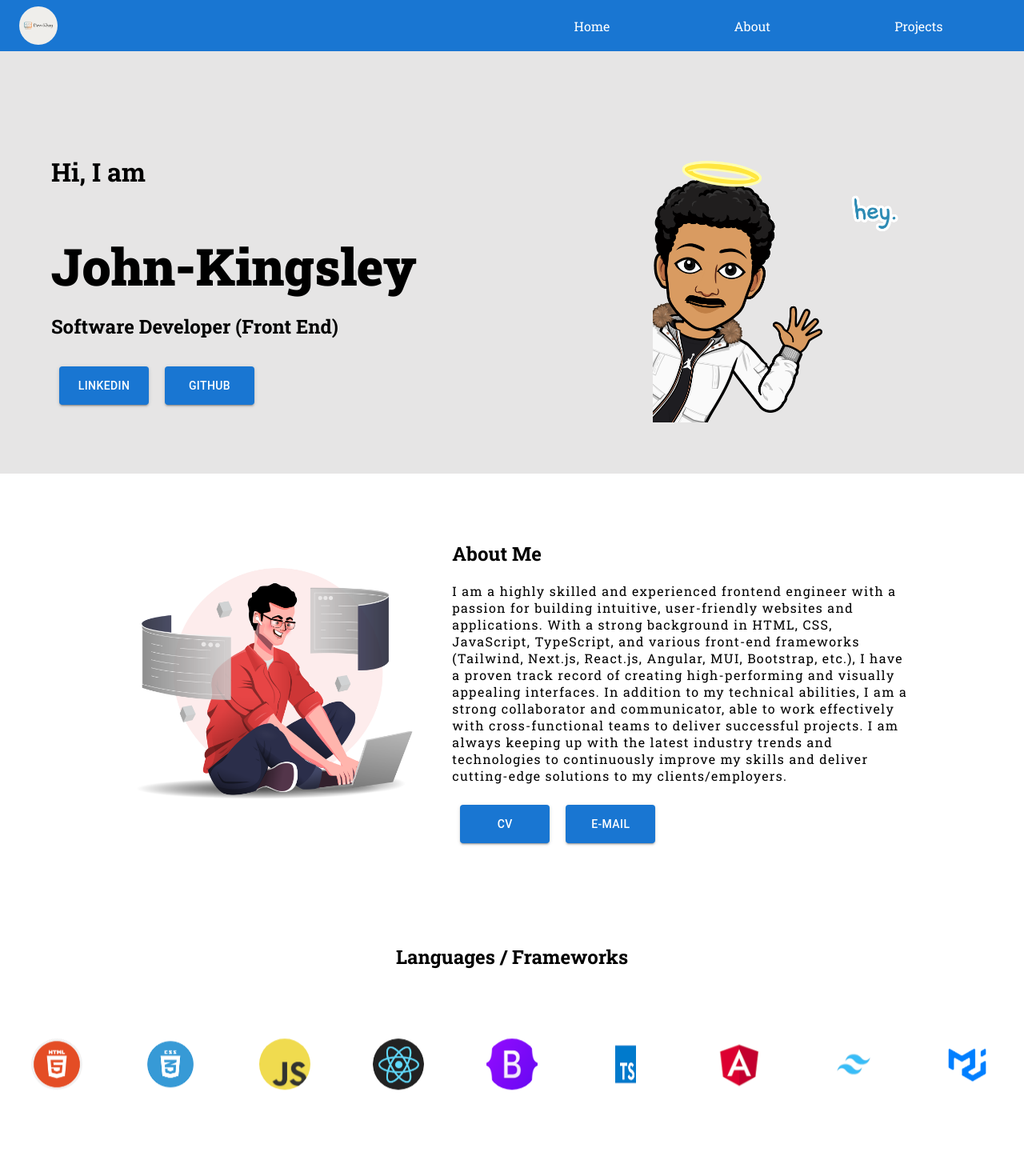
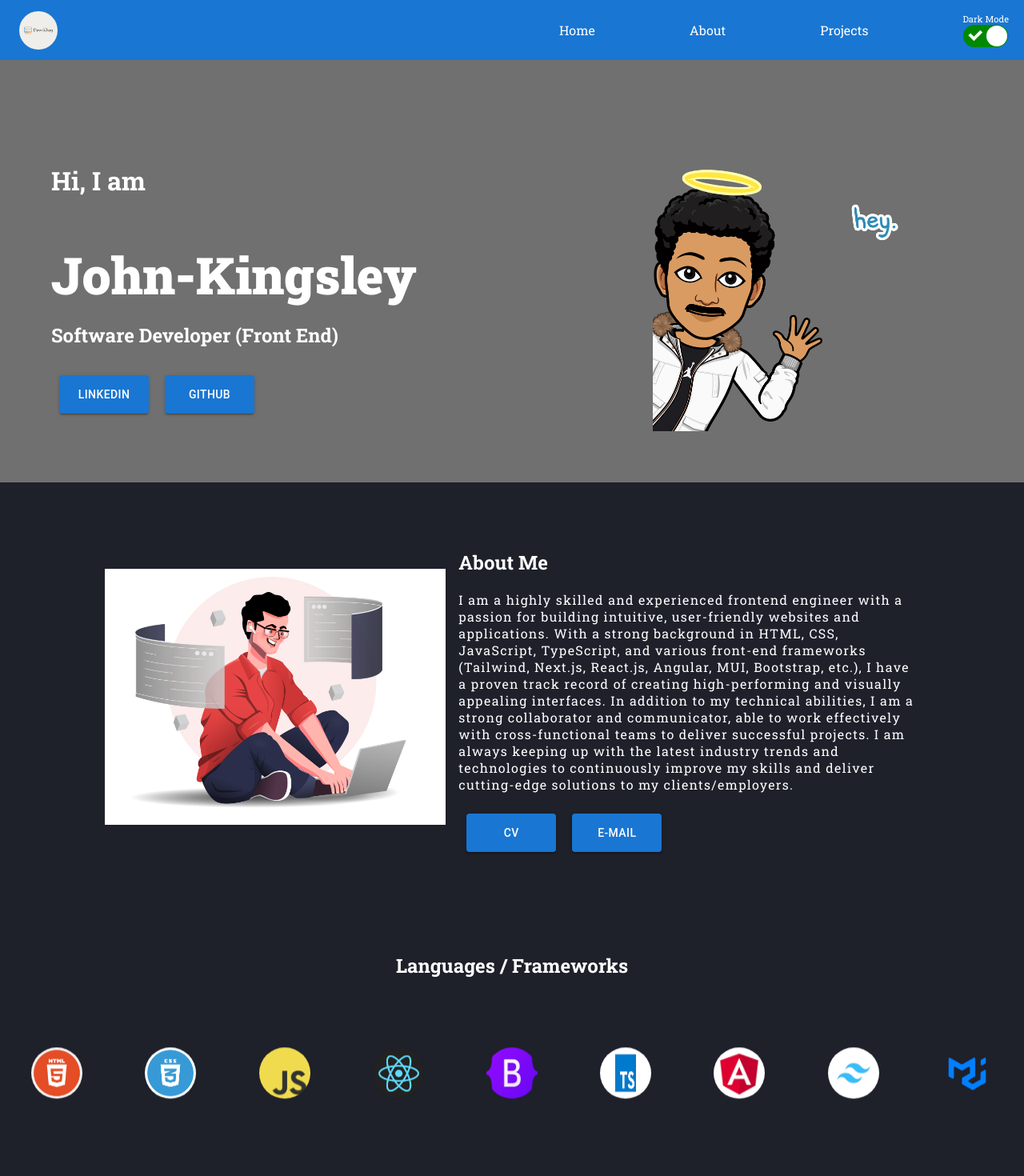
Before and after one commit to thatkhay/Dev-Khay, a React (Create React App) app in the folder portfolio/: page / in a window 1280 px wide. Shown: the top 1470 px of the page at 80% size. Built offline with nearby package versions, Linux system fonts and the light colour scheme.

Commit message:
added a switch to impliment dark and light mode

```diff
--- a/portfolio/package.json
+++ b/portfolio/package.json
@@ -14,6 +14,7 @@
     "react-dom": "^18.2.0",
     "react-router-dom": "^6.14.0",
     "react-scripts": "5.0.1",
+    "react-switch": "^7.0.0",
     "web-vitals": "^2.1.4"
   },
   "scripts": {
--- a/portfolio/src/App.css
+++ b/portfolio/src/App.css
@@ -256,3 +256,28 @@ margin-top: 3rem;
     font-size: 2rem;
   }
 }
+
+#light {
+  background-color:  hsl(0, 0%, 100%);
+}
+#dark {
+background-color: hsl(230, 17%, 14%);
+}
+#light .text{
+  color:  hsl(0, 0%, 4%);
+}
+#dark .text{
+color: hsl(0, 0%, 100%);
+}
+#light .bioDiv{
+  background-color: rgb(230, 229, 229);
+}
+#dark .bioDiv{
+  background-color: rgb(112, 112, 112);
+}
+#light .bioDiv-mobile{
+  background-color: rgb(230, 229, 229);
+}
+#dark .bioDiv-mobile{
+  background-color: rgb(112, 112, 112);
+}
--- a/portfolio/src/App.js
+++ b/portfolio/src/App.js
@@ -3,11 +3,24 @@ import './App.css';
 import Mypage from './pages/Mypage';
 import Aboutmepage from "./pages/Aboutmepage";
 import MyProjects from "./pages/MyProjects";
+import { createContext } from "react";
+import { useState } from "react";
+
+export const ThemeProvider = createContext(null)
 
 function App() {
+
+const [theme, setTheme] = useState('dark')
+
+const switchTheme = () => {
+  setTheme((current) => (
+current === 'light' ? 'dark' : 'light'
+  ))}
+
   return (
+    <ThemeProvider.Provider value={{theme, switchTheme}}>
     <Router>
-      <div className="App">
+      <div className="App" id={theme}>
         <Routes>
           <Route path="/" element={<Mypage />} />
           <Route path="/aboutme" element={<Aboutmepage />} />
@@ -15,6 +28,7 @@ function App() {
         </Routes>
       </div>
     </Router>
+    </ThemeProvider.Provider>
   );
 }
 
--- a/portfolio/src/component/About.jsx
+++ b/portfolio/src/component/About.jsx
@@ -1,15 +1,16 @@
 import React from 'react';
 import { Button, useMediaQuery } from '@mui/material';
 import Myimg from '../Img/bioimg.png';
+import '../App.css'
 
 function About() {
   const isMobile = useMediaQuery('(max-width: 850px)');
 
   return (
-    <div>
+    <div className='text'>
       <div className={isMobile ? 'aboutDiv-mobile' : 'aboutDiv'}>
         <img className={isMobile ? 'img-mobile' : 'img'} alt='' src={Myimg} />
-        <div className={isMobile ? 'aboutText-mobile' : 'aboutText'}>
+        <div className={isMobile ? 'aboutText-mobile' : 'aboutText'} style={{marginLeft: '1rem'}}>
           <h2>About Me</h2>
           <p className={isMobile ? 'aboutMeP-mobile' : 'aboutMeP' } style={{letterSpacing: '0.08rem'}}>
             I am a highly skilled and experienced frontend engineer with a passion for building intuitive, user-friendly
--- a/portfolio/src/component/Bio.jsx
+++ b/portfolio/src/component/Bio.jsx
@@ -1,12 +1,12 @@
 import React from 'react';
 import { Button, useMediaQuery } from '@mui/material';
 import Meimg from '../Img/me.png';
-
+import '../App.css'
 function Bio() {
   const isMobile = useMediaQuery('(max-width: 850px)');
 
   return (
-    <div>
+    <div className='text'>
       <div className={isMobile ? 'bioDiv-mobile' : 'bioDiv'}>
         {isMobile && <img className="myImg-mobile" src={Meimg} alt="" />}
         <div className={isMobile ? 'nameBio-mobile' : 'nameBio'}>
--- a/portfolio/src/component/Footer.jsx
+++ b/portfolio/src/component/Footer.jsx
@@ -3,7 +3,7 @@ import GitHubIcon from '@mui/icons-material/GitHub';
 import TwitterIcon from '@mui/icons-material/Twitter';
 import LinkedInIcon from '@mui/icons-material/LinkedIn';
 import FavoriteIcon from '@mui/icons-material/Favorite';
-
+import '../App.css'
 function Footer() {
   return (
     <div>
--- a/portfolio/src/component/Frameworks.jsx
+++ b/portfolio/src/component/Frameworks.jsx
@@ -8,10 +8,11 @@ import Typscriptimg from '../Img/typescript.png';
 import Tailwindimg from '../Img/Tailwind.png';
 import Angularimg from '../Img/angular.png';
 import Muiimg from '../Img/MUIpng.png';
+import '../App.css'
 
 function Frameworks() {
   return (
-    <div>
+    <div className='text'>
       <h2 className="langFrameTitle">Languages / Frameworks</h2>
       <div className="container">
         <img className="frameimg html" alt="" src={Htmlimg} />
--- a/portfolio/src/component/Nav.jsx
+++ b/portfolio/src/component/Nav.jsx
@@ -1,11 +1,23 @@
-import React from 'react';
+import React, { useContext, useState } from 'react';
 import { AppBar, Typography, Toolbar, IconButton, useMediaQuery, Drawer, List, ListItem, ListItemText } from '@mui/material';
 import MenuIcon from '@mui/icons-material/Menu';
 import MenuOpenIcon from '@mui/icons-material/MenuOpen';
 import Mylogo from '../Img/mylogo.png';
 import { Link } from "react-router-dom";
+import '../App.css'
+import Switch from 'react-switch'
+import { ThemeProvider } from '../App';
 
 function Nav() {
+
+  const {theme, switchTheme} = useContext(ThemeProvider)
+  const [checked, setChecked] = useState(theme === 'dark');
+
+        const handleToggle = () => {
+          setChecked((prevChecked) => !prevChecked);
+          switchTheme();
+        };
+
   const isMobile = useMediaQuery('(max-width: 850px)');
   const [open, setOpen] = React.useState(false);
 
@@ -14,7 +26,7 @@ function Nav() {
   };
 
   return (
-    <AppBar position="static">
+    <AppBar position="static" className='text'>
       <Toolbar style={{ display: 'flex', alignItems: 'center' , padding : '1nrem'}}>
         <img src={Mylogo} alt="" className="myLogo" />
         <Typography variant="h6" component="div" sx={{ flexGrow: 1 }}></Typography>
@@ -42,14 +54,28 @@ function Nav() {
                   <ListItemText primary="Projects" />
                   </Link>
                 </ListItem>
+
+                <ListItem button>
+                  <div style={{ display: 'flex', alignItems: 'center', flexDirection: 'column', marginTop: '28rem' }}>
+            <label className='text' htmlFor="switch" style={{ textTransform: 'capitalize', fontSize: '.7rem', fontWeight: '400'}}>{theme === 'light' ? 'light mode' : 'dark mode'}</label>
+            <Switch  onChange={handleToggle} checked={checked} />
+            </div>
+                </ListItem>
+
               </List>
+
             </Drawer>
+
           </>
         ) : (
-          <ul className="nav"style={{width: '50%'}}>
+          <ul className="nav text"style={{width: '50%'}} >
             <Link style={{textDecoration: 'none', color: 'white'}} to='/' className="nav-item">Home</Link >
             <Link style={{textDecoration: 'none', color: 'white'}} to='/aboutme' className="nav-item">About</Link >
             <Link style={{textDecoration: 'none', color: 'white'}} to='/project' className="nav-item">Projects</Link >
+            <div style={{ display: 'flex', alignItems: 'center', flexDirection: 'column', marginRight: '-4rem' }}>
+            <label className='text' htmlFor="switch" style={{ textTransform: 'capitalize', fontSize: '.7rem', fontWeight: '400'}}>{theme === 'light' ? 'light mode' : 'dark mode'}</label>
+            <Switch  onChange={handleToggle} checked={checked} />
+            </div>
           </ul>
         )}
       </Toolbar>
--- a/portfolio/src/component/Projects.jsx
+++ b/portfolio/src/component/Projects.jsx
@@ -7,6 +7,7 @@ import Calc from '../Img/calc.png';
 import Wize from '../Img/wize.png';
 import Mysteryno from '../Img/mysterynumber.png';
 import Loancalc from '../Img/loancalc.png';
+import '../App.css'
 
 function Projects() {
   const isMobile = useMediaQuery('(max-width: 850px)');
@@ -51,7 +52,7 @@ function Projects() {
   ];
 
   return (
-    <div>
+    <div className='text'>
       <div className="projectMainContainer">
         <h2 className="projectDivHeading" >My Projects</h2>
         <p className="projectDivP">These are some of my recent projects</p>
--- a/portfolio/src/pages/MyProjects.jsx
+++ b/portfolio/src/pages/MyProjects.jsx
@@ -5,7 +5,7 @@ import Footer from '../component/Footer'
 
 function MyProjects() {
   return (
-    <div>
+    <div >
         <Nav />
         <Projects />
         <Footer />
```
Also changed, not shown: 1 other file (tests, documents, lock files or other folders).
